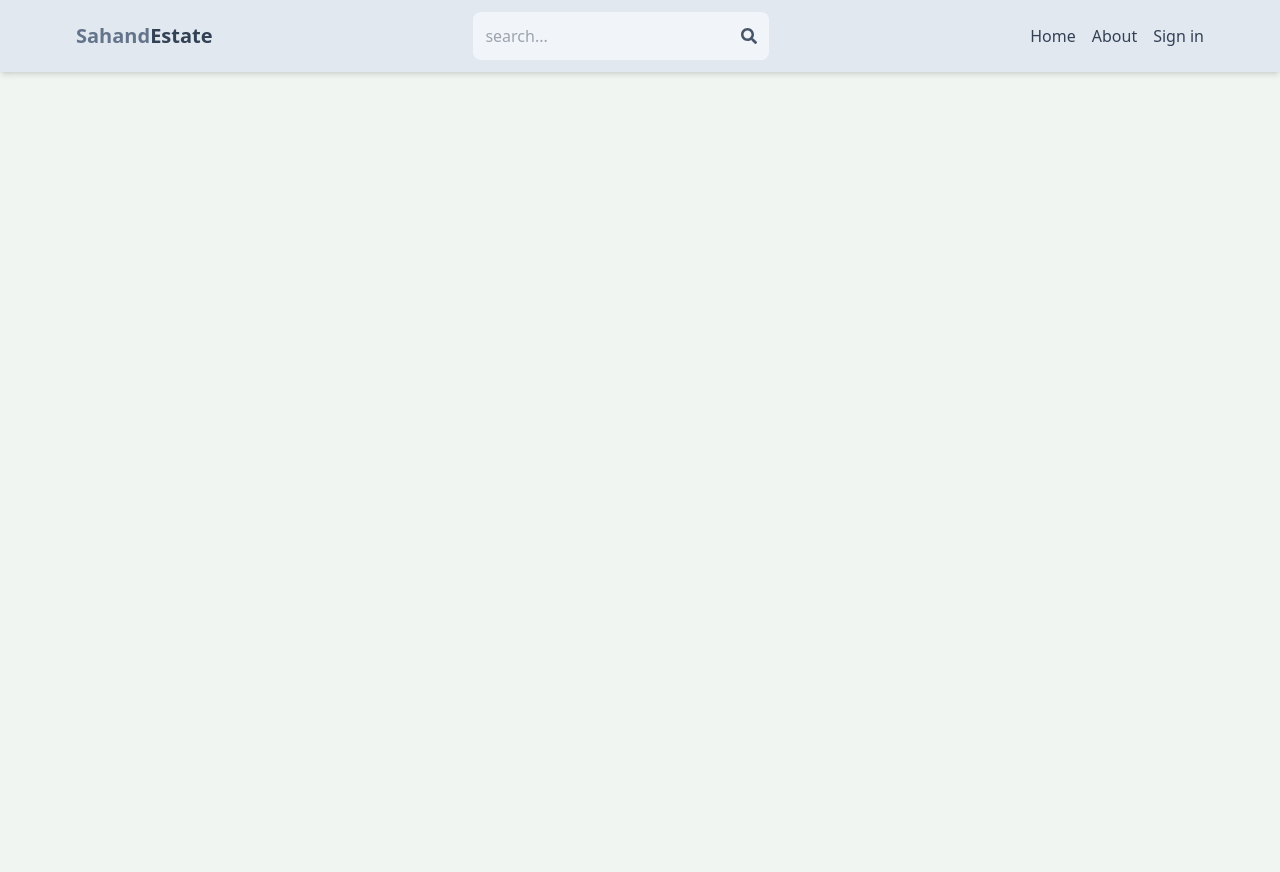
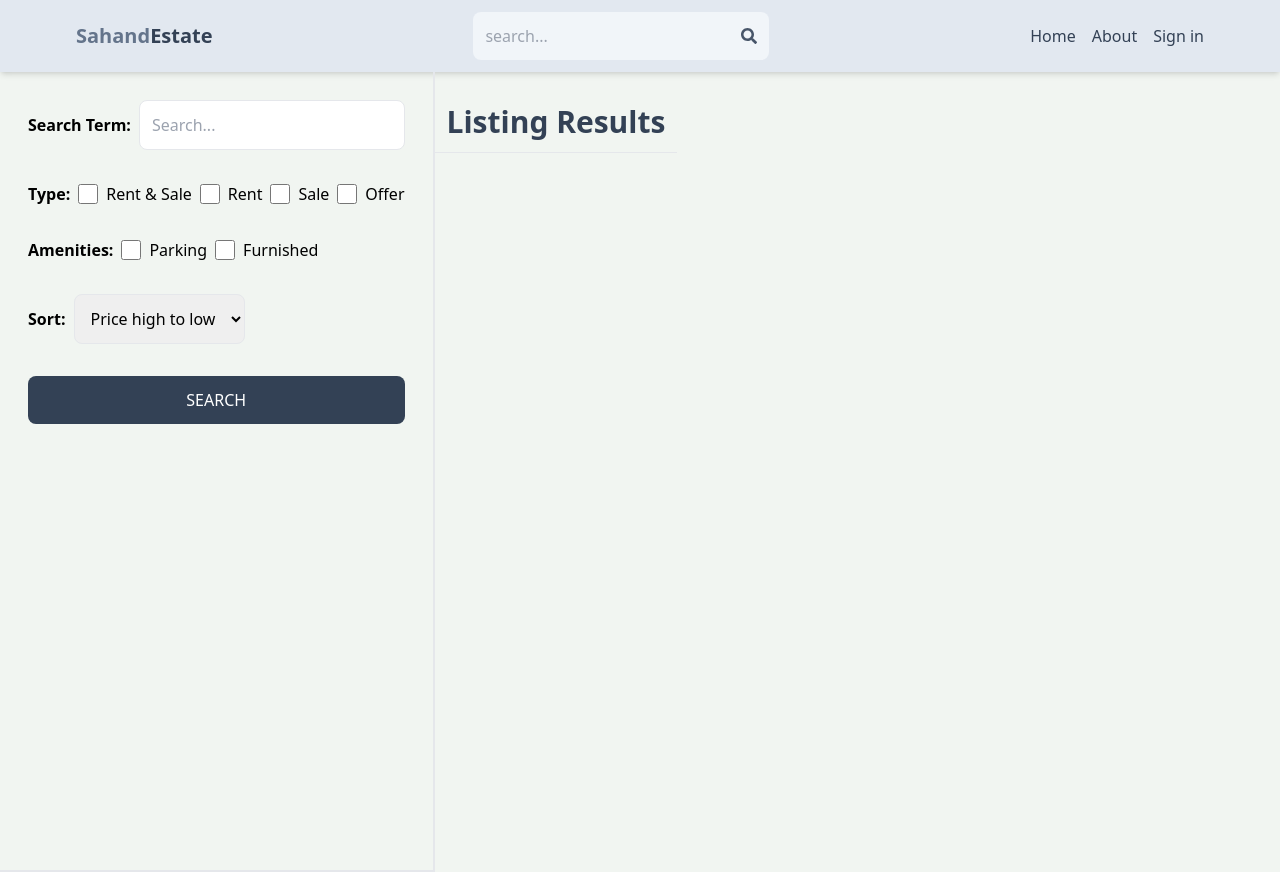
Before and after one commit to ikicamilo/real-state, a React (Vite) app in the folder client/: page /search in a window 1280 px wide. Before the commit the page ends 800 px from the top, so only its background shows below. Built offline with nearby package versions, Linux system fonts and the light colour scheme; no server answers; the HTML template or start-up script is replaced by a standard one.

Commit message:
Create Search page UI

```diff
--- a/client/src/App.jsx
+++ b/client/src/App.jsx
@@ -9,6 +9,7 @@
 import CreateListing from "./pages/CreateListing";
 import UpdateListing from "./pages/UpdateListing";
 import Listing from "./pages/Listing";
+import Search from "./pages/Search";
 
 export default function App() {
   return (
@@ -19,6 +20,7 @@
         <Route path="/sign-in" element={<SignIn />} />
         <Route path="/sign-up" element={<SignUp />} />
         <Route path="/about" element={<About />} />
+        <Route path="/search" element={<Search />} />
         <Route path="/listing/:listingId" element={<Listing />} />
         <Route element={<PrivateRoute />}>
           <Route path="/profile" element={<Profile />} />
--- /dev/null
+++ b/client/src/pages/Search.jsx
@@ -0,0 +1,70 @@
+import React from "react";
+
+export default function Search() {
+  return (
+    <div className="flex flex-col md:flex-row">
+      <div className="p-7 border-b-2 md:border-r-2 md:min-h-screen">
+        <form className="flex flex-col gap-8">
+          <div className="flex items-center gap-2">
+            <label className="whitespace-nowrap font-semibold">
+              Search Term:
+            </label>
+            <input
+              type="text"
+              id="searchTerm"
+              placeholder="Search..."
+              className="border rounded-lg p-3 w-full"
+            />
+          </div>
+          <div className="flex gap-2 flex-wrap items-center">
+            <label className="font-semibold">Type:</label>
+            <div className="flex gap-2">
+              <input type="checkbox" id="all" className="w-5" />
+              <span>Rent & Sale</span>
+            </div>
+            <div className="flex gap-2">
+              <input type="checkbox" id="rent" className="w-5" />
+              <span>Rent</span>
+            </div>
+            <div className="flex gap-2">
+              <input type="checkbox" id="Sale" className="w-5" />
+              <span>Sale</span>
+            </div>
+            <div className="flex gap-2">
+              <input type="checkbox" id="offer" className="w-5" />
+              <span>Offer</span>
+            </div>
+          </div>
+          <div className="flex gap-2 flex-wrap items-center">
+            <label className="font-semibold">Amenities:</label>
+            <div className="flex gap-2">
+              <input type="checkbox" id="parking" className="w-5" />
+              <span>Parking</span>
+            </div>
+            <div className="flex gap-2">
+              <input type="checkbox" id="furnished" className="w-5" />
+              <span>Furnished</span>
+            </div>
+          </div>
+          <div className="flex items-center gap-2">
+            <label className="font-semibold">Sort: </label>
+            <select id="sort_order" className="border rounded-lg p-3">
+              <option>Price high to low</option>
+              <option>Price high to low</option>
+              <option>Price high to low</option>
+              <option>Price high to low</option>
+            </select>
+          </div>
+          <button className="bg-slate-700 text-white p-3 rounded-lg uppercase hover:opacity-95">
+            Search
+          </button>
+        </form>
+      </div>
+      <div>
+        <h1 className="text-3xl font-semibold border-b p-3 text-slate-700 mt-5">
+          Listing Results
+        </h1>
+      </div>
+    </div>
+  );
+}
```
